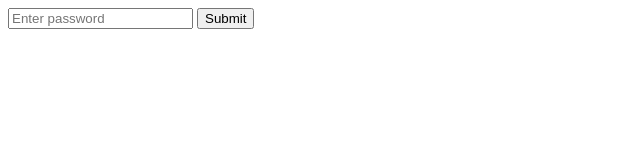
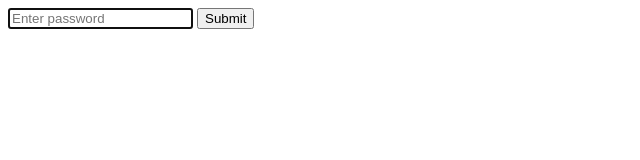
Before and after one commit to ssatosays/pages-password, a plain HTML site: page docs/index.html in a window 1280 px wide. Shown: the whole page, without its empty margins (0-640 px from the left). Drawn offline with Linux system fonts and the light colour scheme.

Commit message:
Add autofocus to password input field

```diff
--- a/docs/index.html
+++ b/docs/index.html
@@ -7,7 +7,7 @@
 </head>
 <body>
   <form onsubmit="event.preventDefault(); hashAndRedirect();">
-    <input type="password" id="password" placeholder="Enter password">
+    <input type="password" id="password" placeholder="Enter password" autofocus>
     <input type="submit" value="Submit">
   </form>
 
```
